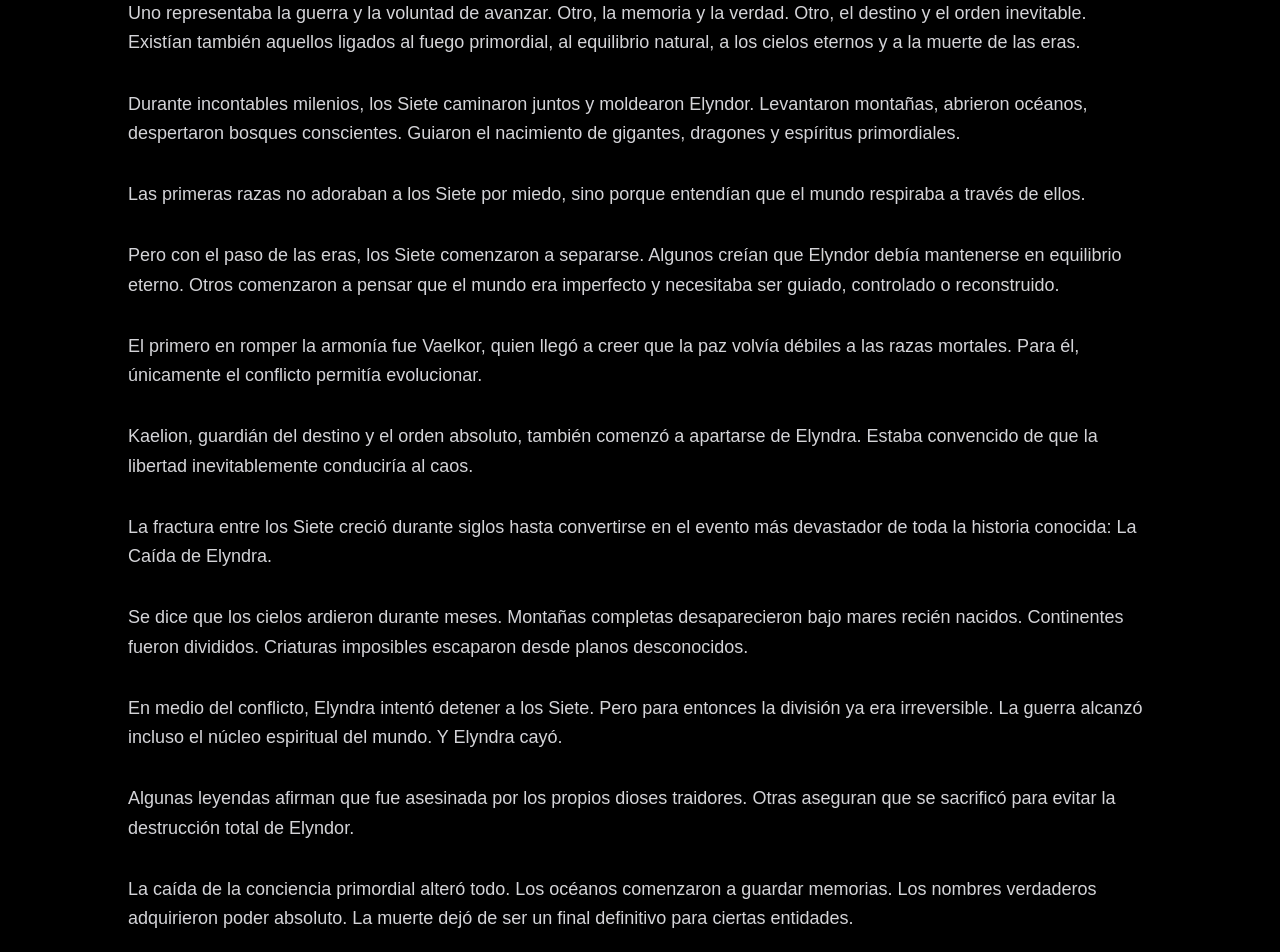
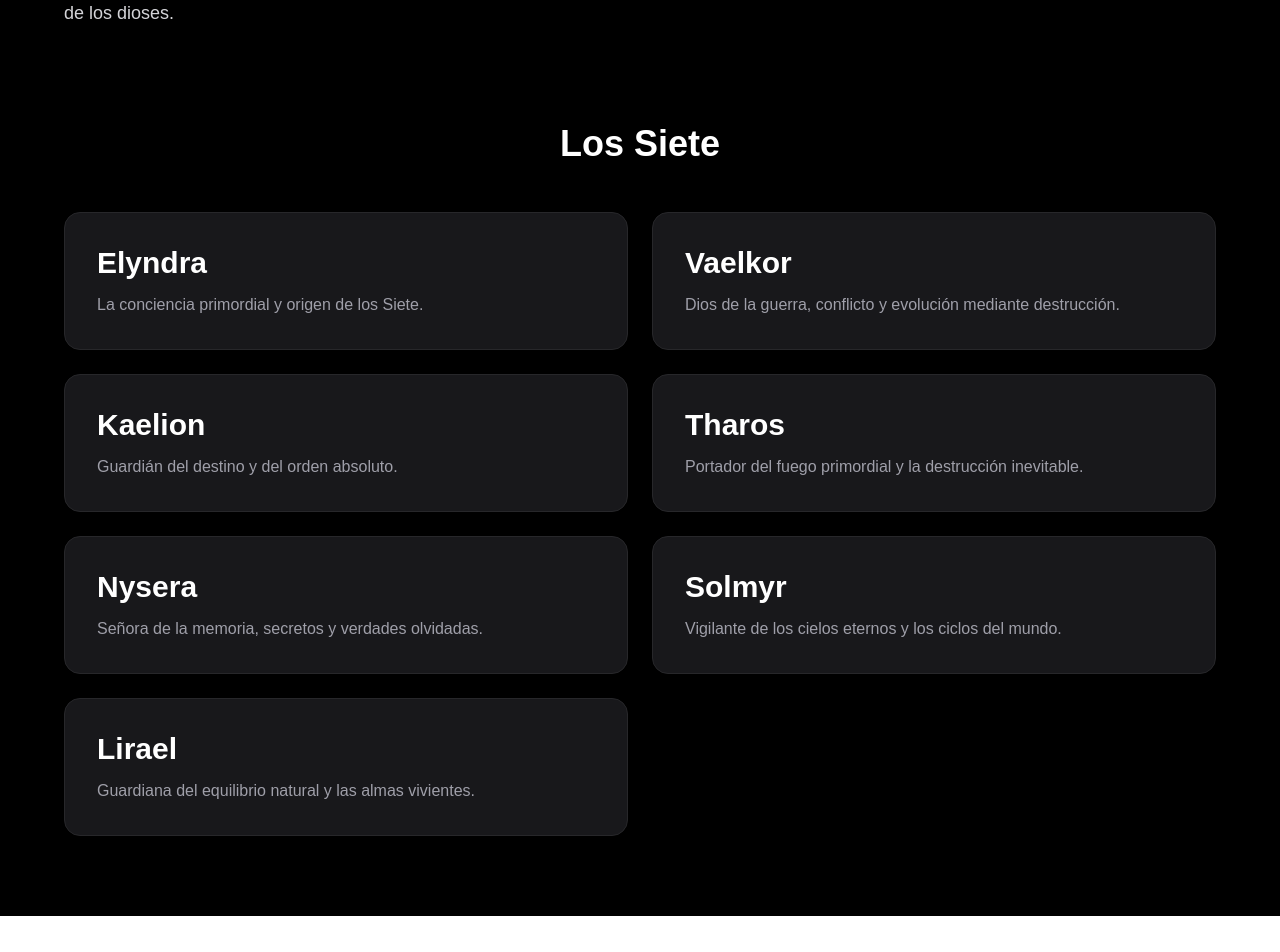
Before and after one commit to Zangentzu/elyndor-web, a Next.js app: page /dioses in a window 1280 px wide. Shown: the part 800-1752 px from the top of the page. After the commit the page ends 1716 px from the top, so only its background shows below. Built offline with nearby package versions, Linux system fonts and the light colour scheme.

Commit message:
lore y hub de dioses

```diff
--- a/app/dioses/page.tsx
+++ b/app/dioses/page.tsx
@@ -4,7 +4,7 @@ export default function Dioses() {
   return (
     <div className="min-h-screen bg-black text-white px-6 py-20">
 
-      <div className="max-w-5xl mx-auto">
+      <div className="max-w-6xl mx-auto">
 
         <Link href="/mundo">
           <button className="mb-10 px-4 py-2 rounded-lg bg-zinc-800 hover:bg-zinc-700 transition">
@@ -16,7 +16,7 @@ export default function Dioses() {
           Los Dioses de Elyndor
         </h1>
 
-        <div className="text-zinc-300 text-lg leading-relaxed space-y-8">
+        <div className="text-zinc-300 text-lg leading-relaxed space-y-8 mb-24">
 
           <p>
             Antes de las eras conocidas, antes de los reinos mortales y antes incluso
@@ -35,14 +35,8 @@ export default function Dioses() {
           </p>
 
           <p>
-            La montaña, el océano, el fuego, la tormenta, la memoria y el vacío coexistían dentro de ella
-            como partes de una única existencia perfecta.
-          </p>
-
-          <p>
             Sin embargo, el equilibrio absoluto también significaba inmovilidad.
-            Y del mismo modo en que una estrella termina por arder para no desaparecer en la oscuridad,
-            Elyndra fragmentó partes de su propia esencia para dar origen a los Siete.
+            Y Elyndra fragmentó partes de su propia esencia para dar origen a los Siete.
           </p>
 
           <p>
@@ -52,88 +46,111 @@ export default function Dioses() {
           </p>
 
           <p>
-            Uno representaba la guerra y la voluntad de avanzar.
-            Otro, la memoria y la verdad.
-            Otro, el destino y el orden inevitable.
-            Existían también aquellos ligados al fuego primordial,
-            al equilibrio natural, a los cielos eternos y a la muerte de las eras.
-          </p>
-
-          <p>
-            Durante incontables milenios, los Siete caminaron juntos y moldearon Elyndor.
-            Levantaron montañas, abrieron océanos, despertaron bosques conscientes.
-            Guiaron el nacimiento de gigantes, dragones y espíritus primordiales.
-          </p>
-
-          <p>
-            Las primeras razas no adoraban a los Siete por miedo,
-            sino porque entendían que el mundo respiraba a través de ellos.
-          </p>
-
-          <p>
-            Pero con el paso de las eras, los Siete comenzaron a separarse.
-            Algunos creían que Elyndor debía mantenerse en equilibrio eterno.
-            Otros comenzaron a pensar que el mundo era imperfecto y necesitaba ser guiado,
-            controlado o reconstruido.
-          </p>
-
-          <p>
-            El primero en romper la armonía fue Vaelkor,
-            quien llegó a creer que la paz volvía débiles a las razas mortales.
-            Para él, únicamente el conflicto permitía evolucionar.
-          </p>
-
-          <p>
-            Kaelion, guardián del destino y el orden absoluto,
-            también comenzó a apartarse de Elyndra.
-            Estaba convencido de que la libertad inevitablemente conduciría al caos.
-          </p>
-
-          <p>
             La fractura entre los Siete creció durante siglos hasta convertirse
             en el evento más devastador de toda la historia conocida:
             La Caída de Elyndra.
           </p>
 
           <p>
-            Se dice que los cielos ardieron durante meses.
-            Montañas completas desaparecieron bajo mares recién nacidos.
-            Continentes fueron divididos.
-            Criaturas imposibles escaparon desde planos desconocidos.
-          </p>
-
-          <p>
-            En medio del conflicto, Elyndra intentó detener a los Siete.
-            Pero para entonces la división ya era irreversible.
-            La guerra alcanzó incluso el núcleo espiritual del mundo.
-            Y Elyndra cayó.
-          </p>
-
-          <p>
-            Algunas leyendas afirman que fue asesinada por los propios dioses traidores.
-            Otras aseguran que se sacrificó para evitar la destrucción total de Elyndor.
-          </p>
-
-          <p>
-            La caída de la conciencia primordial alteró todo.
-            Los océanos comenzaron a guardar memorias.
-            Los nombres verdaderos adquirieron poder absoluto.
-            La muerte dejó de ser un final definitivo para ciertas entidades.
-          </p>
-
-          <p>
-            Los Siete jamás volvieron a ser los mismos.
-            Algunos desaparecieron. Otros fueron sellados.
-            Algunos permanecen dormidos bajo montañas, océanos o ruinas olvidadas.
-          </p>
-
-          <p className="text-white font-semibold text-xl">
             Los sabios más antiguos coinciden en algo:
             La historia conocida de Elyndor no comenzó con el nacimiento de los reinos.
             Comenzó con la caída de los dioses.
           </p>
 
         </div>
+
+        <h2 className="text-4xl font-bold text-center mb-12">
+          Los Siete
+        </h2>
+
+        <div className="grid grid-cols-1 md:grid-cols-2 gap-6">
+
+          <Link href="/dioses/elyndra">
+            <div className="bg-zinc-900 hover:bg-zinc-800 transition rounded-2xl p-8 border border-zinc-800 cursor-pointer">
+              <h2 className="text-3xl font-semibold mb-3">
+                Elyndra
+              </h2>
+
+              <p className="text-zinc-400">
+                La conciencia primordial y origen de los Siete.
+              </p>
+            </div>
+          </Link>
+
+          <Link href="/dioses/vaelkor">
+            <div className="bg-zinc-900 hover:bg-zinc-800 transition rounded-2xl p-8 border border-zinc-800 cursor-pointer">
+              <h2 className="text-3xl font-semibold mb-3">
+                Vaelkor
+              </h2>
+
+              <p className="text-zinc-400">
+                Dios de la guerra, conflicto y evolución mediante destrucción.
+              </p>
+            </div>
+          </Link>
+
+          <Link href="/dioses/kaelion">
+            <div className="bg-zinc-900 hover:bg-zinc-800 transition rounded-2xl p-8 border border-zinc-800 cursor-pointer">
+              <h2 className="text-3xl font-semibold mb-3">
+                Kaelion
+              </h2>
+
+              <p className="text-zinc-400">
+                Guardián del destino y del orden absoluto.
+              </p>
+            </div>
+          </Link>
+
+          <Link href="/dioses/tharos">
+            <div className="bg-zinc-900 hover:bg-zinc-800 transition rounded-2xl p-8 border border-zinc-800 cursor-pointer">
+              <h2 className="text-3xl font-semibold mb-3">
+                Tharos
+              </h2>
+
+              <p className="text-zinc-400">
+                Portador del fuego primordial y la destrucción inevitable.
+              </p>
+            </div>
+          </Link>
+
+          <Link href="/dioses/nysera">
+            <div className="bg-zinc-900 hover:bg-zinc-800 transition rounded-2xl p-8 border border-zinc-800 cursor-pointer">
+              <h2 className="text-3xl font-semibold mb-3">
+                Nysera
+              </h2>
+
+              <p className="text-zinc-400">
+                Señora de la memoria, secretos y verdades olvidadas.
+              </p>
+            </div>
+          </Link>
+
+          <Link href="/dioses/solmyr">
+            <div className="bg-zinc-900 hover:bg-zinc-800 transition rounded-2xl p-8 border border-zinc-800 cursor-pointer">
+              <h2 className="text-3xl font-semibold mb-3">
+                Solmyr
+              </h2>
+
+              <p className="text-zinc-400">
+                Vigilante de los cielos eternos y los ciclos del mundo.
+              </p>
+            </div>
+          </Link>
+
+          <Link href="/dioses/lirael">
+            <div className="bg-zinc-900 hover:bg-zinc-800 transition rounded-2xl p-8 border border-zinc-800 cursor-pointer">
+              <h2 className="text-3xl font-semibold mb-3">
+                Lirael
+              </h2>
+
+              <p className="text-zinc-400">
+                Guardiana del equilibrio natural y las almas vivientes.
+              </p>
+            </div>
+          </Link>
+
+        </div>
+
       </div>
     </div>
   );
```
